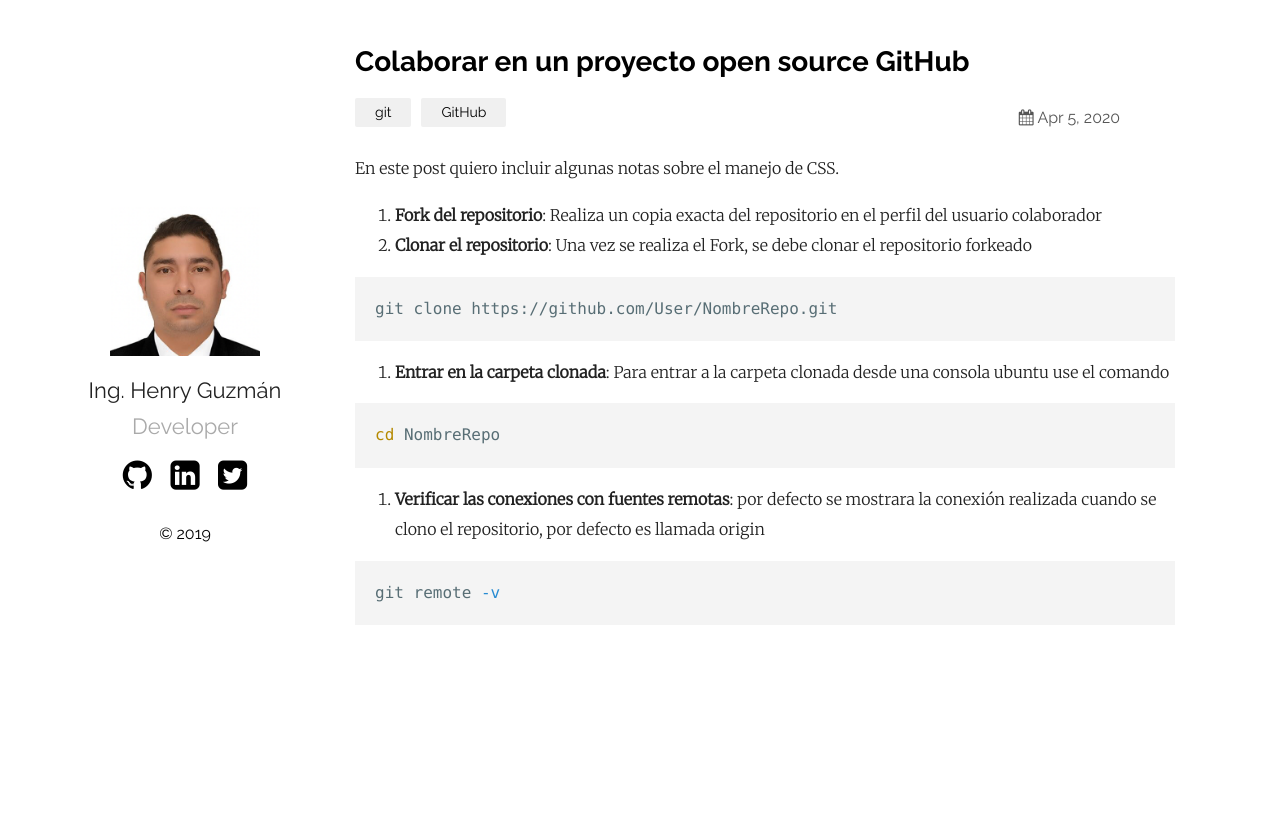
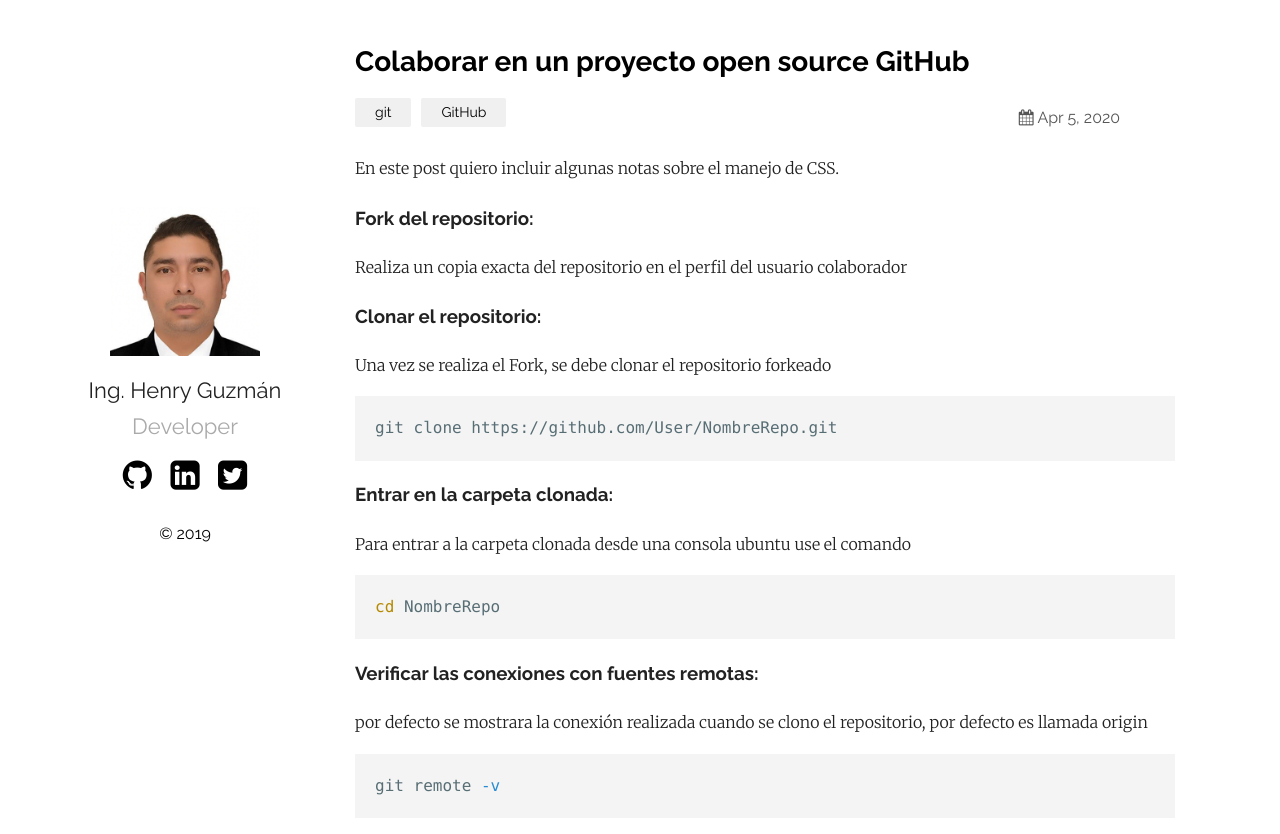
Before and after one commit to hguzman/hguzman.github.io, a Jekyll site: the page built from _posts/2020-03-5-colaborar en un proyecto opensource en GitHub.markdown, in a window 1280 px wide. Shown: the top 834 px of the page. Built offline with Jekyll 4.4.1, drawn with Linux system fonts in a browser that asks for light colours; comment, search, counter and statistics services are not loaded; part of the change alters nothing that is shown.

Commit message:
Nuevo formato

````diff
--- a/_posts/2020-03-5-colaborar en un proyecto opensource en GitHub.markdown
+++ b/_posts/2020-03-5-colaborar en un proyecto opensource en GitHub.markdown
@@ -7,20 +7,29 @@ categories: git GitHub
 
 En este post quiero incluir algunas notas sobre el manejo de CSS.
 
-1. **Fork del repositorio**: Realiza un copia exacta del repositorio en el perfil del usuario colaborador
-2. **Clonar el repositorio**: Una vez se realiza el Fork, se debe clonar el repositorio forkeado
+### Fork del repositorio:
+
+Realiza un copia exacta del repositorio en el perfil del usuario colaborador
+
+### Clonar el repositorio:
+
+Una vez se realiza el Fork, se debe clonar el repositorio forkeado
 
 ```shell
 git clone https://github.com/User/NombreRepo.git
 ```
 
-3. **Entrar en la carpeta clonada**: Para entrar a la carpeta clonada desde una consola ubuntu use el comando
+### Entrar en la carpeta clonada:
+
+Para entrar a la carpeta clonada desde una consola ubuntu use el comando
 
 ```shell
 cd NombreRepo
 ```
 
-4. **Verificar las conexiones con fuentes remotas**: por defecto se mostrara la conexión realizada cuando se clono el repositorio, por defecto es llamada origin
+### Verificar las conexiones con fuentes remotas:
+
+por defecto se mostrara la conexión realizada cuando se clono el repositorio, por defecto es llamada origin
 
 ```shell
 git remote -v
````
